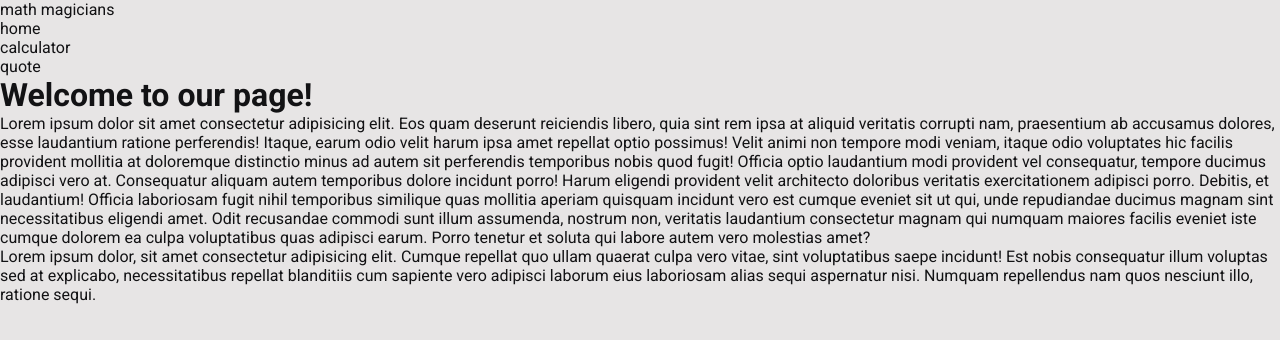
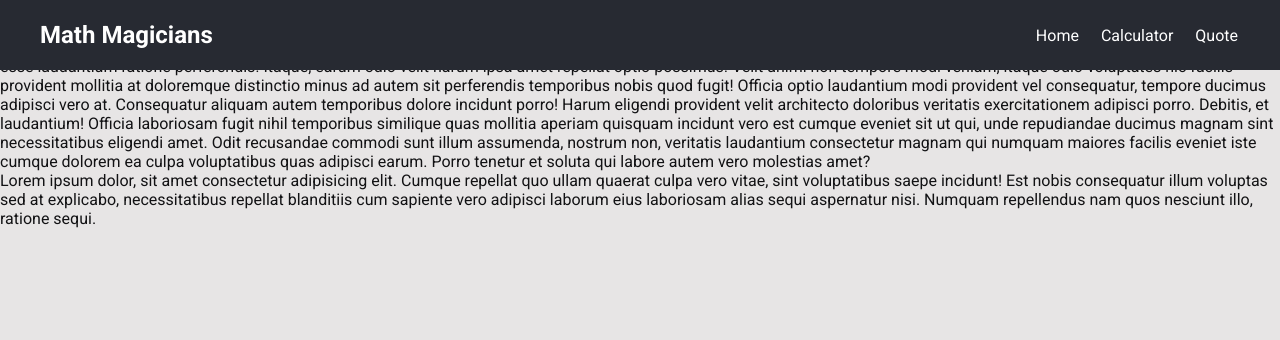
Before and after one commit to gvgesanto2/microverse-math-magicians, a React (Create React App) app: page / in a window 1280 px wide. Shown: the top 340 px of the page. Built offline with nearby package versions, Linux system fonts and the light colour scheme.

Commit message:
feat: Add styles for the Header component

```diff
--- a/src/components/header/header.component.jsx
+++ b/src/components/header/header.component.jsx
@@ -1,4 +1,6 @@
 import { Link, Outlet } from 'react-router-dom';
+
+import './header.styles.scss';
 
 export default function Header() {
   return (
@@ -10,14 +12,20 @@ export default function Header() {
 
         <nav className="header__nav">
           <ul className="header__nav-list">
-            <li className="header__nav-link">
-              <Link to="/">home</Link>
+            <li>
+              <Link className="header__nav-link" to="/">
+                home
+              </Link>
             </li>
-            <li className="header__nav-link">
-              <Link to="/calculator">calculator</Link>
+            <li>
+              <Link className="header__nav-link" to="/calculator">
+                calculator
+              </Link>
             </li>
-            <li className="header__nav-link">
-              <Link to="/quote">quote</Link>
+            <li>
+              <Link className="header__nav-link" to="/quote">
+                quote
+              </Link>
             </li>
           </ul>
         </nav>
--- a/src/components/header/header.styles.scss
+++ b/src/components/header/header.styles.scss
@@ -0,0 +1,46 @@
+$nav-link-border-height: 2px;
+
+.header {
+  display: flex;
+  align-items: center;
+  justify-content: space-between;
+  position: fixed;
+  top: 0;
+  left: 0;
+  width: 100%;
+  height: var(--header-height);
+  background-color: var(--color-grey-800);
+  color: var(--color-white);
+  padding: 0 4rem;
+
+  &__logo {
+    font-size: 2.4rem;
+    font-weight: 700;
+    text-transform: capitalize;
+    -webkit-font-smoothing: antialiased;
+  }
+
+  &__nav-list {
+    display: flex;
+    align-items: center;
+
+    & > li:not(:last-child) {
+      margin-right: 1.8rem;
+    }
+  }
+
+  &__nav-link {
+    display: flex;
+    align-items: center;
+    justify-content: center;
+    height: var(--header-height);
+    border-bottom: $nav-link-border-height solid transparent;
+    text-transform: capitalize;
+    padding: $nav-link-border-height 0.2rem 0;
+    transition: border-color 0.2s;
+
+    &:hover {
+      border-color: currentColor;
+    }
+  }
+}
```
